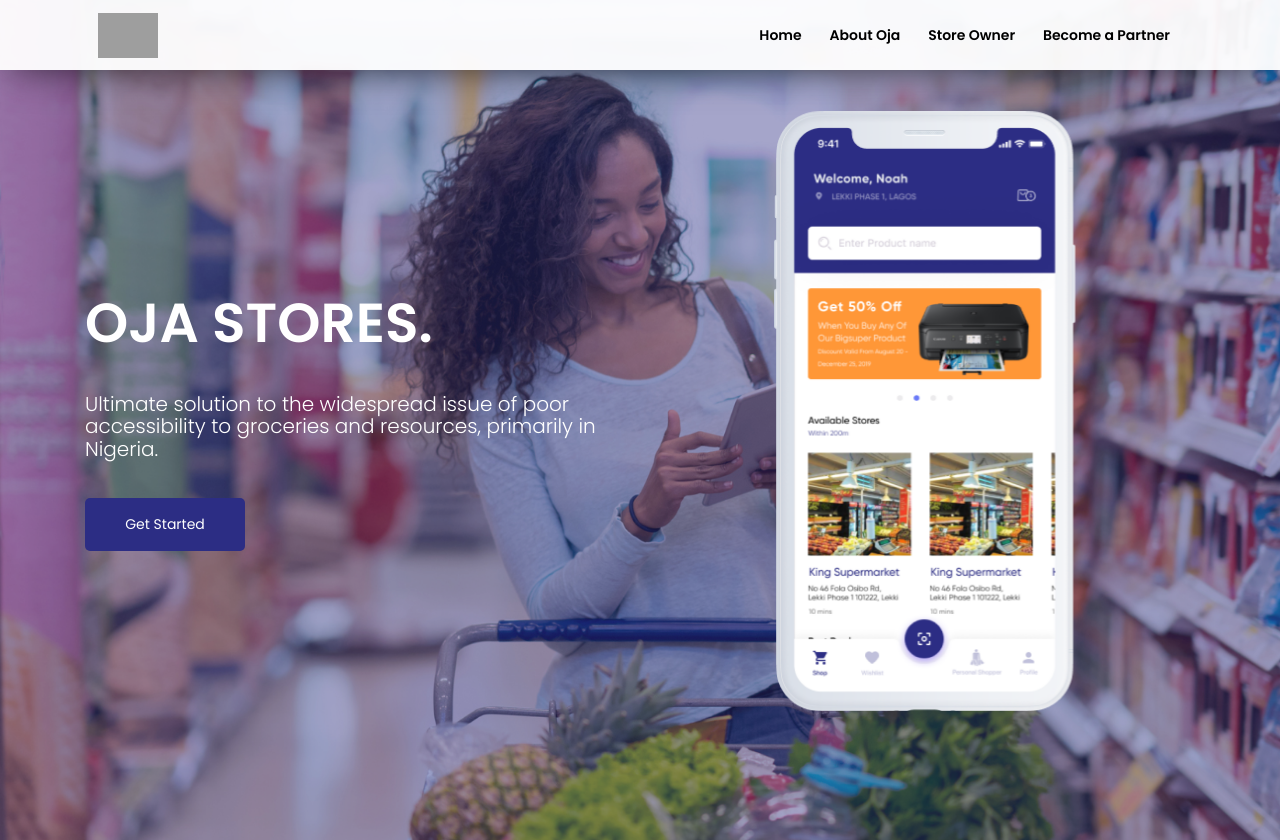
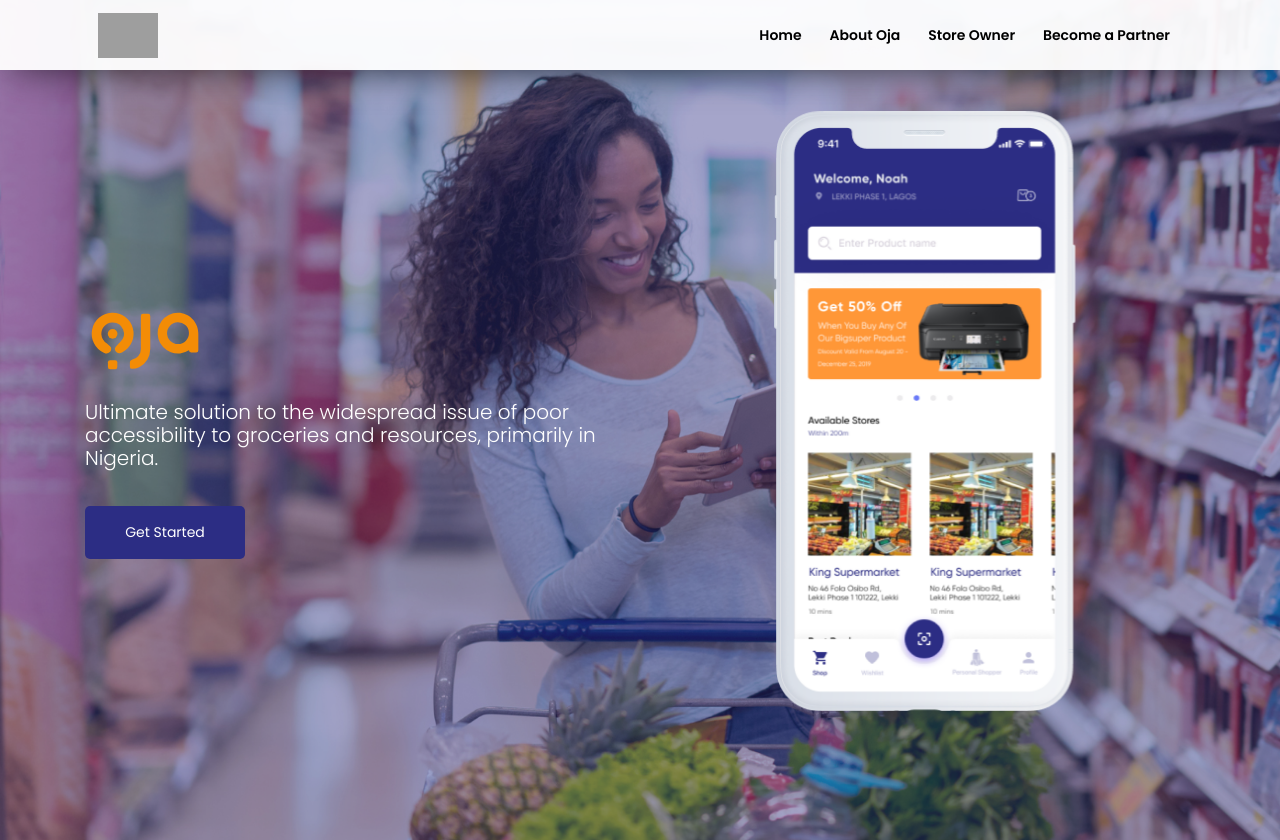
Before and after one commit to mysterymosi/mysterymosi.github.io, a plain HTML site: page index.html in a window 1280 px wide. Shown: the top 840 px of the page. Drawn offline with nearby package versions, Linux system fonts and the light colour scheme; grey boxes are pictures that could not be loaded.

Commit message:
minor mods

```diff
--- a/assets/css/style.css
+++ b/assets/css/style.css
@@ -3276,7 +3276,7 @@
   .banner-section p {
     font-size: 20px;
     margin-bottom: 37px;
-    margin-top: 37px;
+    margin-top: 0;
   }
   .single-service {
     min-height: 387.61px;
@@ -3382,6 +3382,10 @@
 
 .store-owner-banner {
   background-image: url("../img/partner_pqhcmu.svg");
+}
+
+.header-img {
+  width: 120px;
 }
 
   .slider-title__item {
--- a/index.html
+++ b/index.html
@@ -112,9 +112,10 @@
         <div class="container">
             <div class="row align-items-center">
                 <div class="col-md-6 banner-left">
-                    <h1 class="text-uppercase anime-banner-h1 animate__animated animate__fadeInUp">Oja Stores.</h1>
+                    <img class="img-fluid header-img animate__animated animate__fadeInUp" src="assets/img/Logo Orange_1.svg" alt="">
+                    <!-- <h1 class="text-uppercase anime-banner-h1 animate__animated animate__fadeInUp">Oja Stores.</h1> -->
                     <p class="anime-banner-p animate__animated animate__fadeInUp">Ultimate solution to the widespread issue of poor accessibility to groceries and resources, primarily in Nigeria. </p>
-                    <a class="video-btn primary-btn" href="#">Get Started</a>
+                    <a class="video-btn primary-btn" href="#aboutus-section">Get Started</a>
                 </div>
                 <div class="col-md-6 banner-right text-center">
                     <img class="img-fluid banner-img" src="assets/img/mobile.png" alt="">
@@ -346,7 +347,7 @@
     <!-- End about section -->
 
     <!-- Start faq section -->
-    <section class="home-faq-section faq-section">
+    <section class="home-faq-section faq-section" id="aboutus-section">
         <div class="container">
             <div class="row justify-content-between scroll-animations">
                 <div class="col-lg-4">
```
Also changed, not shown: assets/img/Logo Orange_1.svg (added), assets/img/Logo-Blue.svg (added).
